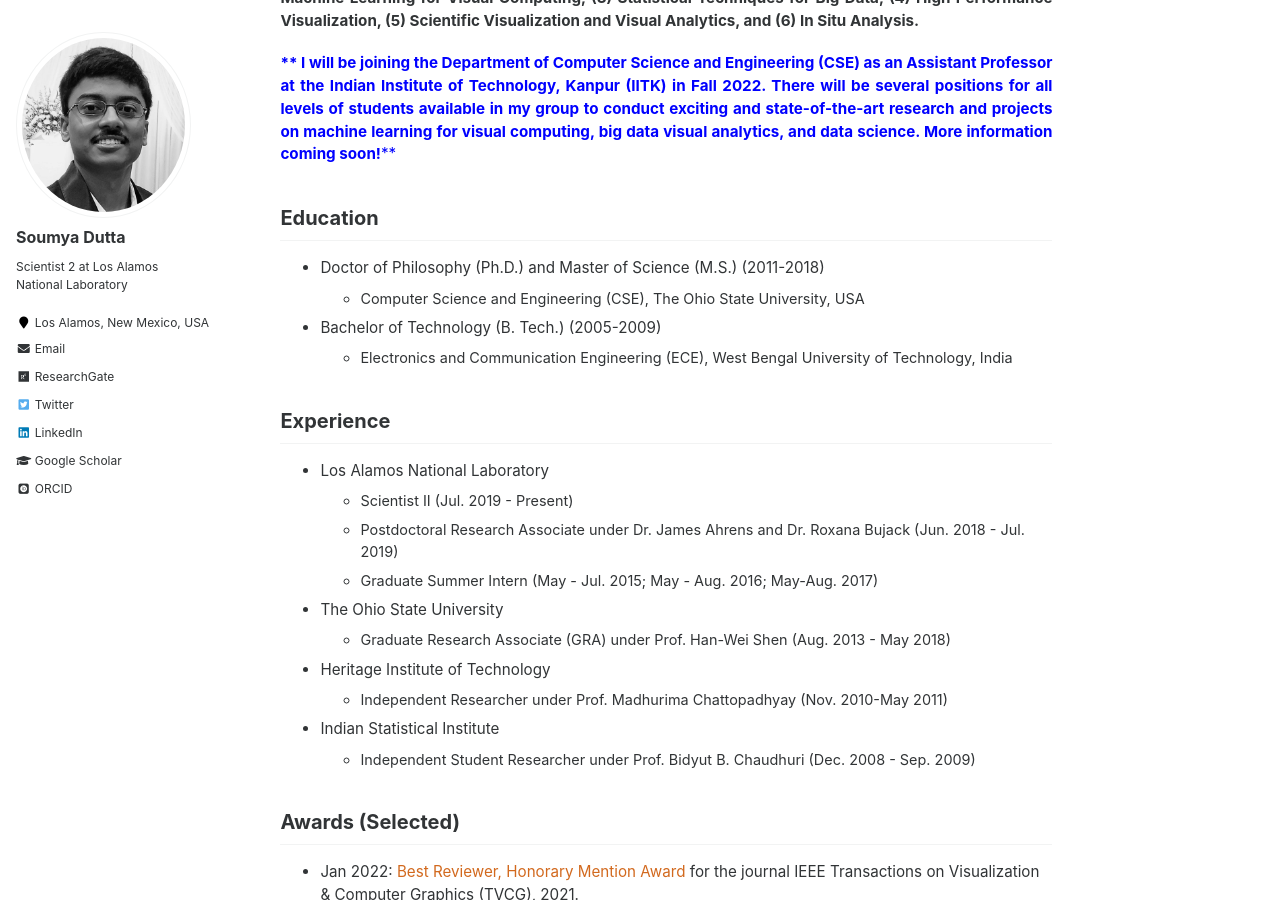
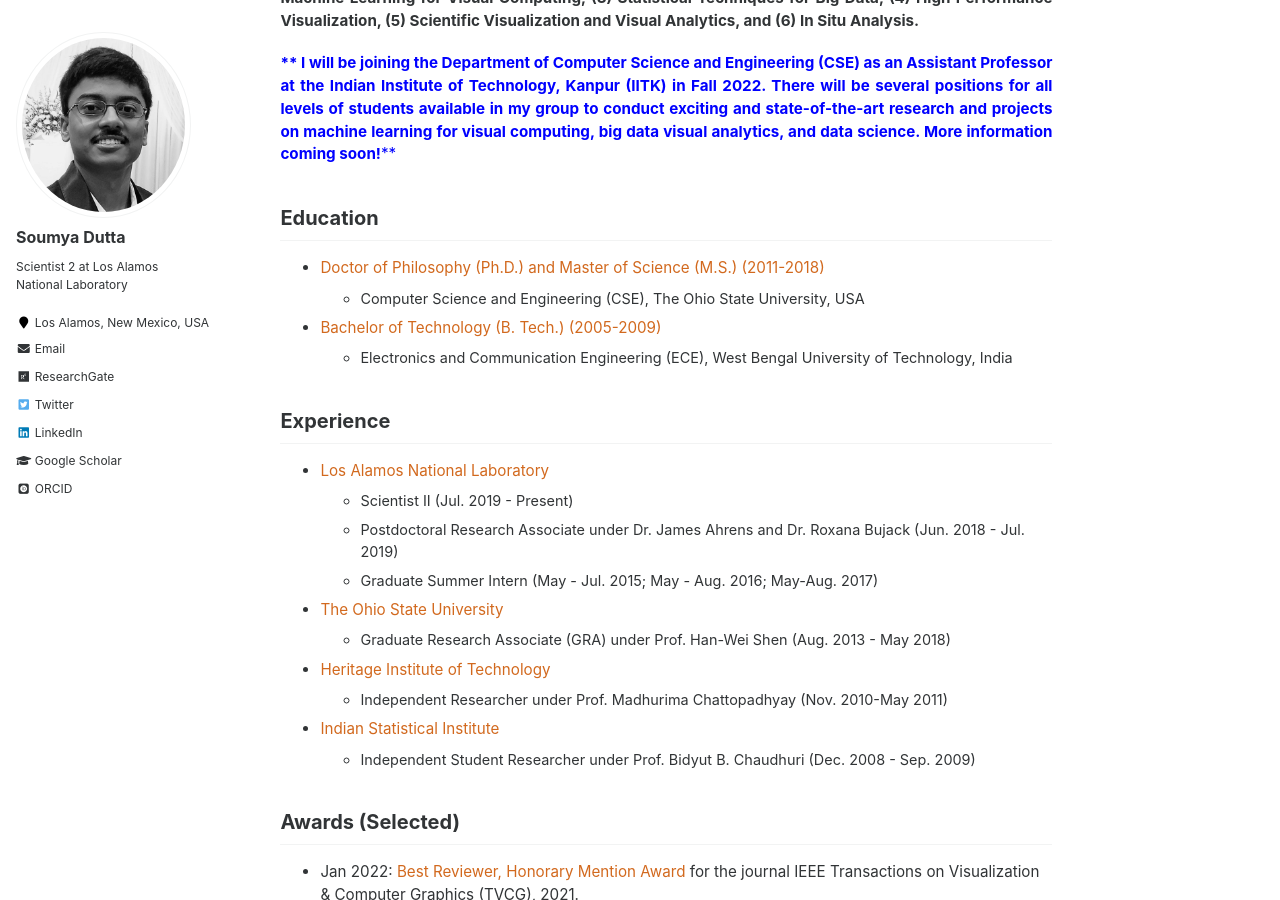
Before and after one commit to soumyadutta-cse/soumyadutta-cse.github.io, a Jekyll site: the page built from _pages/about.md, in a window 1280 px wide and 900 px high, scrolled down 310 px. Built offline with Jekyll 4.4.1, drawn with Linux system fonts in a browser that asks for light colours; some web fonts are replaced.

Commit message:
updating color for main page

```diff
--- a/_pages/about.md
+++ b/_pages/about.md
@@ -27,22 +27,22 @@ Dr. Dutta's current research interests include: (1) Techniques for Big Data Anal
 
 ## Education
 
-* Doctor of Philosophy (Ph.D.) and Master of Science (M.S.) (2011-2018)
+* <span style="color:Chocolate">Doctor of Philosophy (Ph.D.) and Master of Science (M.S.) (2011-2018)</span>
 	* Computer Science and Engineering (CSE), The Ohio State University, USA
-* Bachelor of Technology (B. Tech.) (2005-2009)
+* <span style="color:Chocolate">Bachelor of Technology (B. Tech.) (2005-2009)</span>
 	* Electronics and Communication Engineering (ECE), West Bengal University of Technology, India
 
 ## Experience
 
-* Los Alamos National Laboratory
+* <span style="color:Chocolate">Los Alamos National Laboratory</span>
 	* Scientist II (Jul. 2019 - Present)
 	* Postdoctoral Research Associate under Dr. James Ahrens and Dr. Roxana Bujack (Jun. 2018 - Jul. 2019)
 	* Graduate Summer Intern (May - Jul. 2015; May - Aug. 2016; May-Aug. 2017)
-* The Ohio State University
+* <span style="color:Chocolate">The Ohio State University</span>
 	* Graduate Research Associate (GRA)  under Prof. Han-Wei Shen (Aug. 2013 - May 2018)
-* Heritage Institute of Technology
+* <span style="color:Chocolate">Heritage Institute of Technology</span>
 	* Independent Researcher under Prof. Madhurima Chattopadhyay (Nov. 2010-May 2011)
-* Indian Statistical Institute
+* <span style="color:Chocolate">Indian Statistical Institute</span>
 	* Independent Student Researcher under Prof. Bidyut B. Chaudhuri (Dec. 2008 - Sep. 2009)
 
 
```
